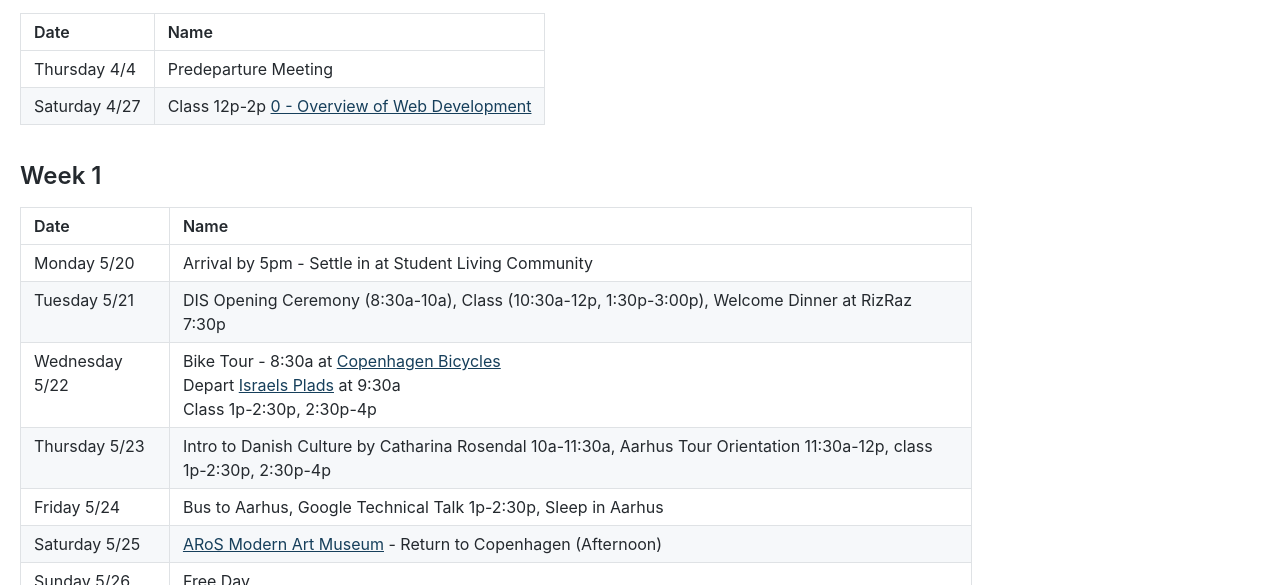
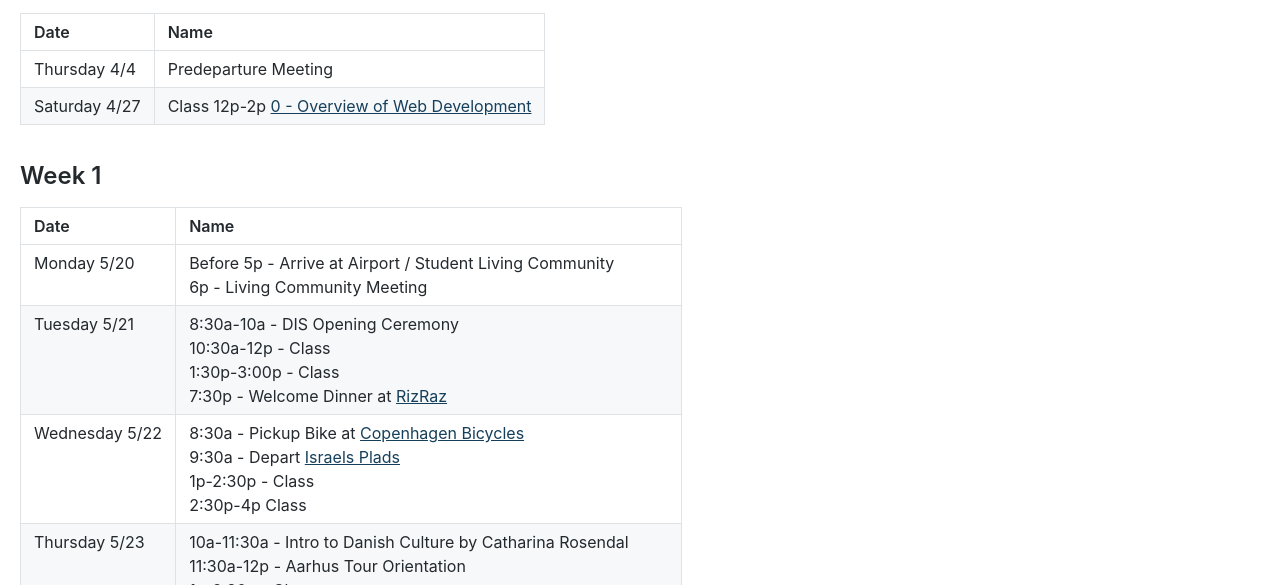
Before and after one commit to cph426-2019/cph426-2019.github.io, a plain HTML site: page docs/schedule.html in a window 1280 px wide. Shown: the part 215-800 px from the top of the page. Drawn offline with nearby package versions, Linux system fonts and the light colour scheme.

Commit message:
Deploy website
Deploy website version based on a504bb676d6d29748a2af3df18f1d96b21ec1233

```diff
--- a/docs/schedule.html
+++ b/docs/schedule.html
@@ -16,11 +16,11 @@
 <tr><th>Date</th><th>Name</th></tr>
 </thead>
 <tbody>
-<tr><td>Monday 5/20</td><td>Arrival by 5pm - Settle in at Student Living Community</td></tr>
-<tr><td>Tuesday 5/21</td><td>DIS Opening Ceremony (8:30a-10a), Class (10:30a-12p, 1:30p-3:00p), Welcome Dinner at RizRaz 7:30p</td></tr>
-<tr><td>Wednesday 5/22</td><td>Bike Tour - 8:30a at <a href="https://www.google.dk/maps/place/Copenhagen+Bicycles+ApS/@55.6789204,12.5906762,17z/data=!3m1!4b1!4m5!3m4!1s0x4652533cc53a03c1:0x1676a21c46d4658!8m2!3d55.6789174!4d12.5928649?hl=en&amp;shorturl=1">Copenhagen Bicycles</a><br>Depart <a href="https://www.google.com/maps/place/Israels+Plads/@55.6829302,12.5688172,15z/data=!4m5!3m4!1s0x0:0x852f35f833ec206b!8m2!3d55.6829302!4d12.5688172">Israels Plads</a> at 9:30a<br>Class 1p-2:30p, 2:30p-4p</td></tr>
-<tr><td>Thursday 5/23</td><td>Intro to Danish Culture by Catharina Rosendal 10a-11:30a, Aarhus Tour Orientation 11:30a-12p, class 1p-2:30p, 2:30p-4p</td></tr>
-<tr><td>Friday 5/24</td><td>Bus to Aarhus, Google Technical Talk 1p-2:30p, Sleep in Aarhus</td></tr>
+<tr><td>Monday 5/20</td><td>Before 5p - Arrive at Airport / Student Living Community<br>6p - Living Community Meeting</td></tr>
+<tr><td>Tuesday 5/21</td><td>8:30a-10a - DIS Opening Ceremony<br>10:30a-12p - Class<br>1:30p-3:00p - Class<br>7:30p - Welcome Dinner at <a href="https://www.rizraz.dk/mad/">RizRaz</a></td></tr>
+<tr><td>Wednesday 5/22</td><td>8:30a - Pickup Bike at <a href="https://www.google.dk/maps/place/Copenhagen+Bicycles+ApS/@55.6789204,12.5906762,17z/data=!3m1!4b1!4m5!3m4!1s0x4652533cc53a03c1:0x1676a21c46d4658!8m2!3d55.6789174!4d12.5928649?hl=en&amp;shorturl=1">Copenhagen Bicycles</a><br>9:30a - Depart <a href="https://www.google.com/maps/place/Israels+Plads/@55.6829302,12.5688172,15z/data=!4m5!3m4!1s0x0:0x852f35f833ec206b!8m2!3d55.6829302!4d12.5688172">Israels Plads</a><br>1p-2:30p - Class<br>2:30p-4p Class</td></tr>
+<tr><td>Thursday 5/23</td><td>10a-11:30a - Intro to Danish Culture by Catharina Rosendal<br>11:30a-12p - Aarhus Tour Orientation<br>1p-2:30p - Class<br> 2:30p-4p - Class</td></tr>
+<tr><td>Friday 5/24</td><td>8:30a - Bus to <a href="https://en.wikipedia.org/wiki/Aarhus">Aarhus</a><br>1p-2:30p - Google Technical Talk<br>Sleep in Central Aarhus</td></tr>
 <tr><td>Saturday 5/25</td><td><a href="https://en.aros.dk/">ARoS Modern Art Museum</a> - Return to Copenhagen (Afternoon)</td></tr>
 <tr><td>Sunday 5/26</td><td>Free Day</td></tr>
 </tbody>
```
Also changed, not shown: docs/schedule/index.html (+5 -5 lines).
